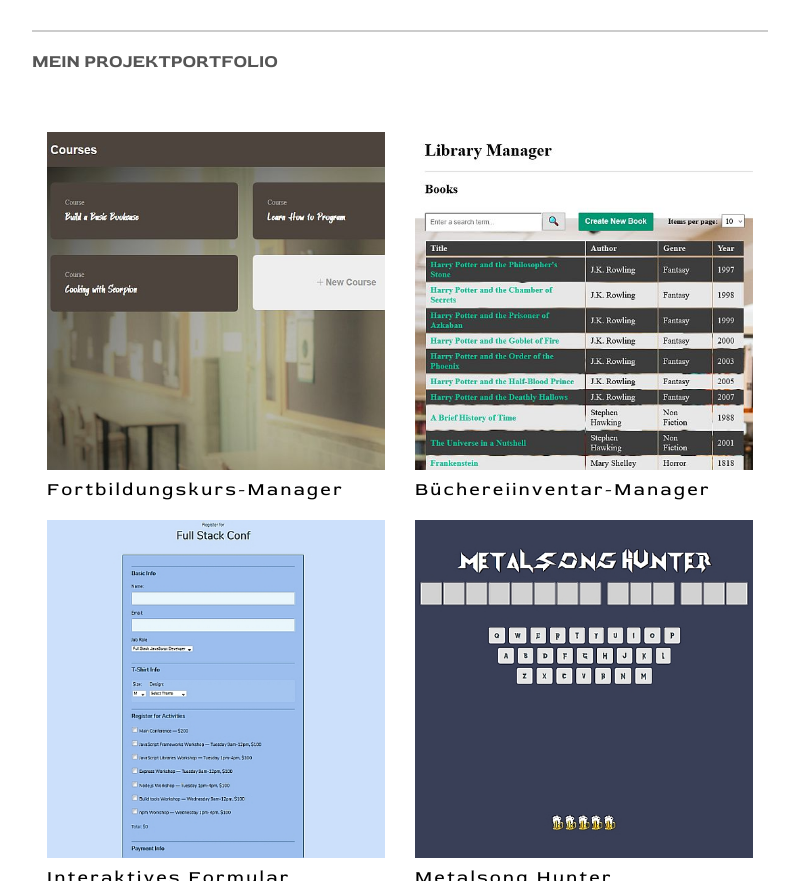
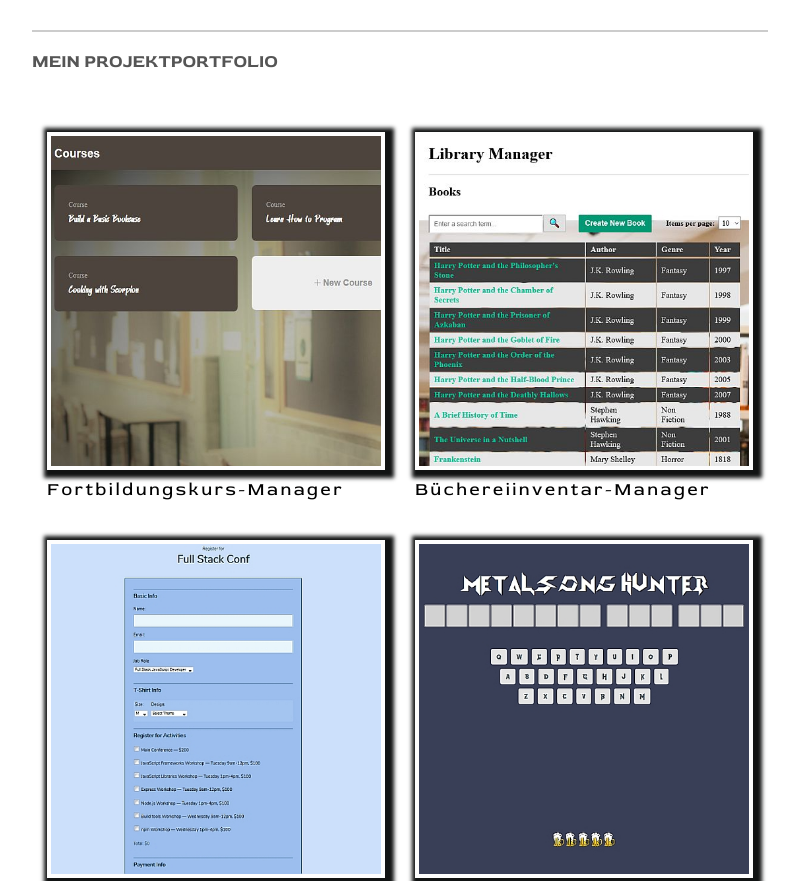
Before and after one commit to Develooper-Dan/Develooper-Dan.github.io, a plain HTML site: page index.html in a window 1280 px wide. Shown: the part 820-1701 px from the top of the page, without its empty margins (432-1231 px from the left). Drawn offline with Linux system fonts and the light colour scheme.

Commit message:
Update templatemo-style.css

```diff
--- a/css/templatemo-style.css
+++ b/css/templatemo-style.css
@@ -538,6 +538,8 @@ padding-bottom: 15vh;
   margin-bottom: 2px;
   overflow: hidden;
   position: relative;
+  border: solid 4px #fefefe;
+  box-shadow: 3px 2px 4px 6px rgb(17, 19, 19);
 }
 .project-item img {
   width: 100%;
@@ -546,7 +548,7 @@ padding-bottom: 15vh;
 
 .project-title{
     margin-top: 10px;
-    margin-bottom: 20px;
+    margin-bottom: 40px;
     font-size: 18px;
     color: #000;
     letter-spacing: 2.5px;
```
